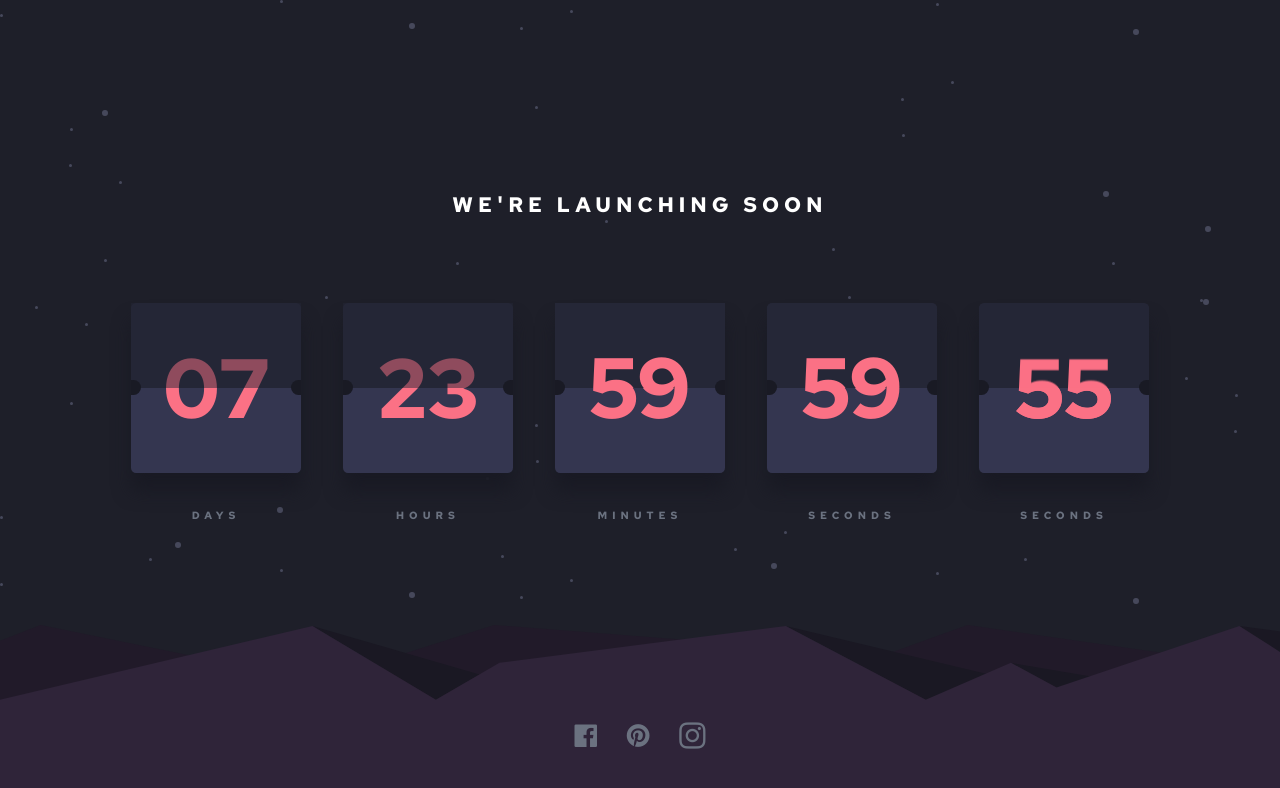
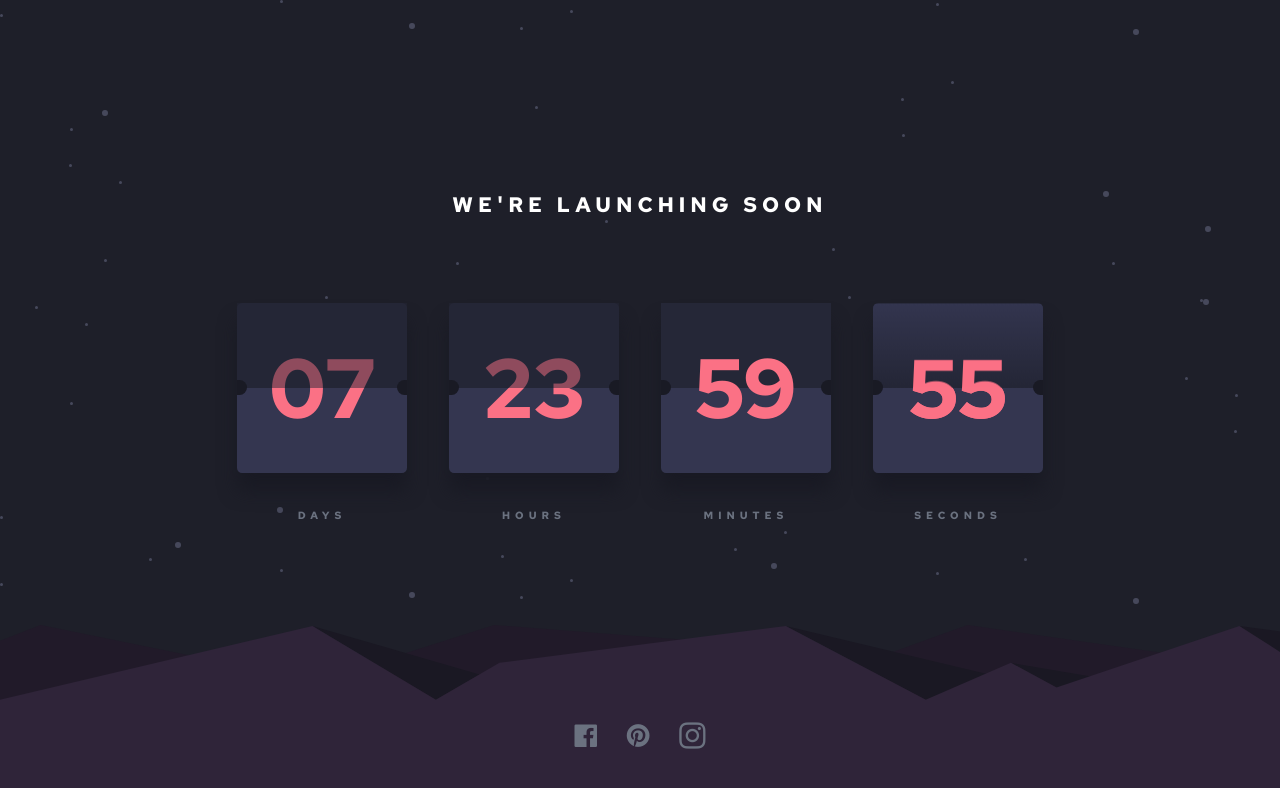
Before and after one commit to mrunalsen/fm-countdown, a React (Vite) app: page / in a window 1280 px wide. Shown: the top 788 px of the page. Built offline with nearby package versions, Linux system fonts and the light colour scheme; the HTML template or start-up script is replaced by a standard one.

Commit message:
fix: clock animation

```diff
--- a/src/assets/scss/layout/home.scss
+++ b/src/assets/scss/layout/home.scss
@@ -58,23 +58,6 @@
             }
     }
 }
-.span-top{
-    animation: spantop 1s infinite
-};
-
-@keyframes spantop{
-    0%{
-        opacity: 1;
-    }
-    100%{
-        transform: rotatex(90deg) scaleX(100%);
-    }
-}
-
-// .top-flip {
-//     animation: topflip 1s ease-in-out infinite;
-//     z-index: 1;
-// }
 .flip-container{
     display: flex;
     justify-content: center;
@@ -83,12 +66,12 @@
     background: #252737;
     overflow: hidden;
     opacity: 1;
+    right: 0;
     top: 0;
-    right: 0;
     bottom: 50%;
     left: 0;
     >span{
-    top: 50%;
+        top: calc(50% + 1px);
     }
 }
 .flip-container-bottom{
@@ -109,19 +92,15 @@
 }
 
 .drop {
-    animation: drop 1s ease-in-out infinite;
+    animation: drop 1s infinite;
     z-index: 1;
+
 }
 .below{
-    animation: below 1s ease-in-out infinite;
+    animation: below 1s infinite;
     z-index: 1;
+
 }
-.fade{
-    animation: fade 1s linear infinite;
-}
-// .bottom-flip {
-//     animation: bottomflip 1s infinite;
-// }
 
 @keyframes drop {
 
@@ -134,12 +113,23 @@
     }
     75% {
         // opacity: 0.8;
-        transform: translateY(100%) rotateX(160deg);
+        transform: translateY(calc(100%)) rotateX(160deg);
     }
-
-    100% {
-        // opacity: 0;
-        transform: translateY(100%) rotateX(160deg);
+    99%{
+        background: linear-gradient(
+            to top,
+            #252737 0%,
+            #343650 100%,
+            );
+        }
+        100% {
+            // opacity: 0;
+            transform: translateY(calc(100%)) rotateX(160deg);
+            background: linear-gradient(
+                to top,
+                   #343650 0%,
+                    #252737 100%
+                );
     }
 
 }
@@ -148,6 +138,7 @@
     0% {
         opacity: 0;
         transform: translateY(-50%) rotateX(90deg);
+        background:  #252737;
     }
     50%{
         opacity: 1;
@@ -155,33 +146,15 @@
     }
     75% {
         opacity: 1;
-        // transform:  rotateX(90deg);
-        // transform: translateY(-100%) rotateX(120deg);
         transform:translateY(0%) rotateX(0deg) ;
     }
-
+    90%{
+        background: #343650 ;
+    }
     100% {
         opacity: 1;
         transform:  translateY(0%) rotateX(0deg) ;
+        background: #343650 ;
     }
 
 }
-@keyframes fade {
-    0%{
-        opacity: 1;
-    }
-    50%{
-        opacity: 1;
-    }
-    75%{
-        opacity: 0;
-    }
-    100%{
-        opacity: 0;
-    }
-}
-
-.bottom-text{
-    position: absolute;
-    bottom: 50%;
-}
--- a/src/components/Counter.jsx
+++ b/src/components/Counter.jsx
@@ -7,15 +7,16 @@ const Counter = () => {
     const initialSeconds = dayNum * 24 * 60 * 60;
     const [seconds, setSeconds] = useState(initialSeconds);
     const [isTimeUp, setIsTimeUp] = useState(false);
+    const [isDropped, setIsDropped] = useState(false);
 
     /* Initalizing counter interval on page load */
     useEffect(() => {
         const timer = setInterval(() => {
             if (seconds > 0) {
                 setSeconds(seconds - 1);
+                setIsTimeUp(true);
             } else {
                 clearInterval(timer);
-                setIsTimeUp(true);
             }
         }, 1000);
 
@@ -23,6 +24,17 @@ const Counter = () => {
             clearInterval(timer);
         };
     }, [seconds]);
+
+    useEffect(() => {
+        const interval = setInterval(() => {
+          // Toggle the class "drop"
+          setIsDropped((prevIsDropped) => !prevIsDropped);
+        }, 1000); // Change the interval as needed
+
+        // Clear the interval when the component unmounts
+        return () => clearInterval(interval);
+      }, []);
+
     // Format a number with a leading zero if it's a single digit
     const formatNumber = (number) => {
         return number < 10 ? `0${number}` : `${number}`;
@@ -39,21 +51,21 @@ const Counter = () => {
     return (
         <div className='flex mt-24'>
             <div className='flex flex-col items-center mx-4 relative'>
-                <div className="bg-timer relative rounded-md mx-2  ">
+                <div className="bg-timer relative rounded-md mx-2">
                     <div className="absolute top-0 right-0 bottom-1/2 left-0 bg-[#252737] opacity-50"></div>
                     <span className={`text-rose-400 text-8xl p-4 ${hours === 0 ? '' : ''}`}>{formatNumber(days)}</span>
                 </div>
                 <span className='text-gray-500 tracking-[5px] text-xs mt-10'>DAYS</span>
             </div>
             <div className='flex flex-col items-center mx-4 relative'>
-                <div className="bg-timer relative rounded-md mx-2  ">
+                <div className="bg-timer relative rounded-md mx-2">
                     <div className="absolute top-0 right-0 bottom-1/2 left-0 bg-[#252737] opacity-50"></div>
                     <span className={`text-rose-400 text-8xl p-4 ${minutes === 0 ? '' : ''}`}>{formatNumber(hours)}</span>
                 </div>
                 <span className='text-gray-500 tracking-[5px] text-xs mt-10'>HOURS</span>
             </div>
             <div className='flex flex-col items-center mx-4 relative'>
-                <div className={`bg-timer relative rounded-md mx-2  `}>
+                <div className={`bg-timer relative rounded-md mx-2`}>
                     <div className={`flip-container ${remainingSeconds === 0 ? 'drop' : ''}`}>
                         <span className={`text-rose-400 absolute text-8xl${remainingSeconds === 0 ? 'drop' : ''}`}>{formatNumber(minutes)}</span>
                     </div>
@@ -61,63 +73,22 @@ const Counter = () => {
                 </div>
                 <span className='text-gray-500 tracking-[5px] text-xs mt-10'>MINUTES</span>
             </div>
+            {/* Start : main working  */}
             <div className='flex flex-col items-center mx-4 relative'>
-                <div className="bg-timer relative overflow-hidden rounded-md mx-2  ">
-                    <div className={`flip-container ${remainingSeconds === 0 ? 'drop' : ''}`}>
-                        <span className={`text-rose-400 absolute text-8xl ${remainingSeconds === 0 ? 'drop' : ''}`}>{formatNumber(minutes)}</span>
-                    </div>
-                    <span className={`text-rose-400 text-8xl${remainingSeconds === 0 ? 'fade' : ''}`}>{formatNumber(minutes)}</span>
-                </div>
-                <span className='text-gray-500 tracking-[5px] text-xs mt-10'>SECONDS</span>
-            </div>
-            <div className='flex flex-col items-center mx-4 relative'>
-                <div className="bg-timer relative flex justify-center items-center overflow-hidden rounded-md mx-2  ">
-                    <div className="flip-container drop">
-                        <span className='text-rose-400 absolute fade text-8xl'>{formatNumber(remainingSeconds)}</span>
+                <div className="bg-timer relative flex justify-center items-center overflow-hidden rounded-md mx-2">
+                    <div className={`flip-container drop`}>
+                        <span className='text-rose-400 absolute text-8xl'>{formatNumber(remainingSeconds)}</span>
                     </div>
                     <div className="flip-container-bottom below">
                         <span className='text-rose-400 absolute text-8xl'>{formatNumber(remainingSeconds)}</span>
                     </div>
                     <span className='text-rose-400 absolute text-8xl'>{formatNumber(remainingSeconds)}</span>
-                    <span className='text-rose-400 fade text-8xl'>{formatNumber(remainingSeconds)}</span>
+                    <span className='text-rose-400 text-8xl'>{formatNumber(remainingSeconds)}</span>
                 </div>
                 <span className='text-gray-500 tracking-[5px] text-xs mt-10'>SECONDS</span>
             </div>
+            {/* End : main working  */}
         </div>
-        // <div className='flex mt-24'>
-        //     <div className='flex flex-col items-center mx-4 relative'>
-        //         <div className={`absolute bg-timer1 ${hours === 0 ? '' : ''}`}></div>
-        //         <div className="bg-timer relative rounded-md mx-2  ">
-        //             <div className="absolute top-0 right-0 bottom-1/2 left-0 bg-[#252737] opacity-50"></div>
-        //             <p className={`text-rose-400 text-8xl p-4 ${hours === 0 ? '' : ''}`}>{formatNumber(days)}</p>
-        //         </div>
-        //         <p className='text-gray-500 tracking-[5px] text-xs mt-10'>DAYS</p>
-        //     </div>
-        //     <div className='flex flex-col items-center mx-4 relative'>
-        //         <div className={`absolute bg-timer1 ${minutes === 0 ? '' : ''}`}></div>
-        //         <div className="bg-timer relative rounded-md mx-2  ">
-        //             <div className="absolute top-0 right-0 bottom-1/2 left-0 bg-[#252737] opacity-50"></div>
-        //             <p className={`text-rose-400 text-8xl p-4 ${minutes === 0 ? '' : ''}`}>{formatNumber(hours)}</p>
-        //         </div>
-        //         <p className='text-gray-500 tracking-[5px] text-xs mt-10'>HOURS</p>
-        //     </div>
-        //     <div className='flex flex-col items-center mx-4 relative'>
-        //         <div className={`absolute bg-timer1 ${remainingSeconds === 0 ? '' : ''}`}></div>
-        //         <div className={`bg-timer relative rounded-md mx-2  `}>
-        //             <div className="absolute top-0 right-0 bottom-1/2 left-0 bg-[#252737] opacity-50"></div>
-        //             <p className={`text-rose-400 text-8xl p-4 ${remainingSeconds === 0 ? '' : ''}`}>{formatNumber(minutes)}</p>
-        //         </div>
-        //         <p className='text-gray-500 tracking-[5px] text-xs mt-10'>MINUTES</p>
-        //     </div>
-        //     <div className='flex flex-col items-center mx-4 relative'>
-        //         <div className={`absolute bg-timer1 `}></div>
-        //         <div className="bg-timer relative rounded-md mx-2  ">
-        //             <div className="absolute top-0 right-0 bottom-1/2 left-0 bg-[#252737] opacity-50"></div>
-        //             <p className='text-rose-400 text-8xl '>{formatNumber(remainingSeconds)}</p>
-        //         </div>
-        //         <p className='text-gray-500 tracking-[5px] text-xs mt-10'>SECONDS</p>
-        //     </div>
-        // </div>
     );
 };
 
```
